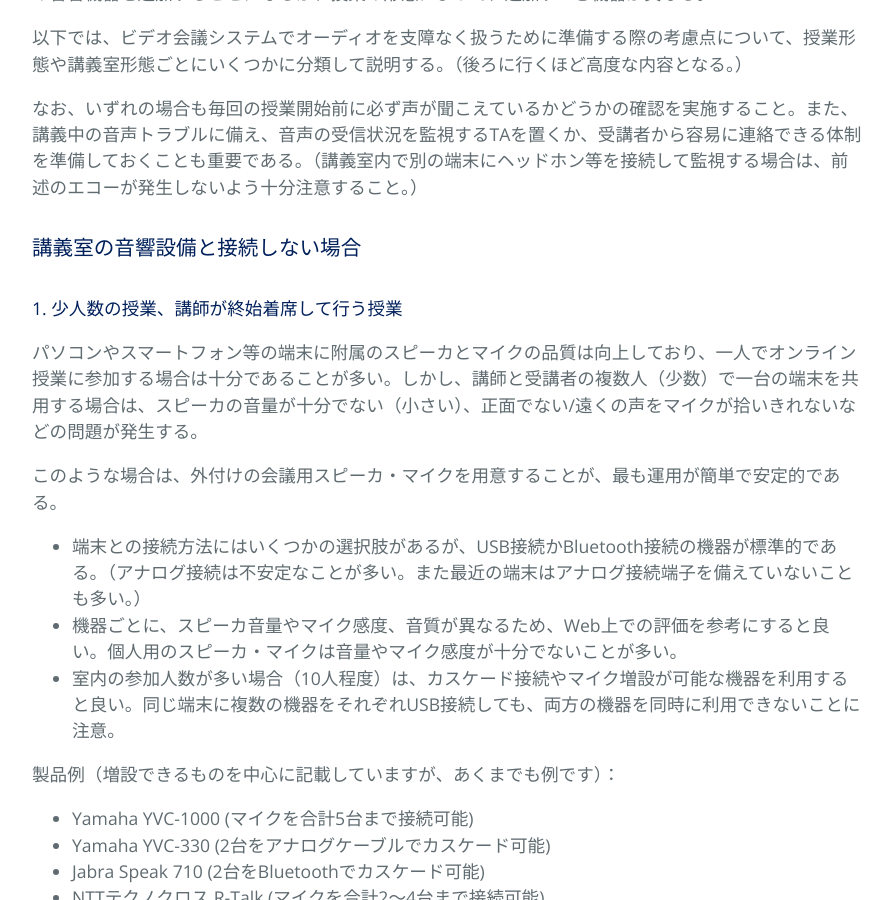
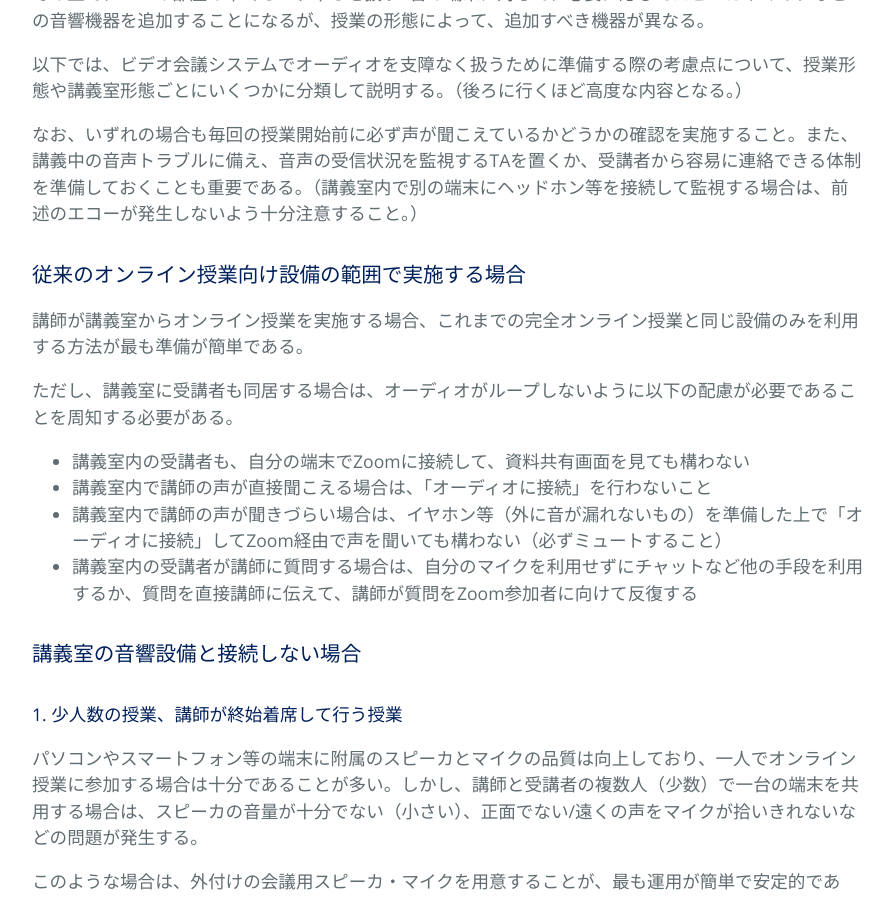
Before and after one commit to kyoto-u/online-edu, a Jekyll site: the page built from zoom-hybrid-use.md, in a window 1280 px wide and 900 px high, scrolled down 1222 px. Shown: the whole window, without its empty margins (192-1085 px from the left). Built offline with Jekyll 4.4.1, drawn with Linux system fonts in a browser that asks for light colours; some of the changed text lies outside the part shown.

Commit message:
Update zoom-hybrid-use.md

```diff
--- a/zoom-hybrid-use.md
+++ b/zoom-hybrid-use.md
@@ -9,6 +9,7 @@ title: 対面とオンラインの同時併用授業の実施方法と必要設
 ## 目次
 
 - [オーディオに関する対応](#オーディオに関する対応)
+  - [従来のオンライン授業向け設備の範囲で実施する場合](#従来のオンライン授業向け設備の範囲で実施する場合)
   - [講義室の音響設備と接続しない場合](#講義室の音響設備と接続しない場合)
   - [講義室の音響設備と接続する場合](#講義室の音響設備と接続する場合)
   - [ビデオ会議システムを併用する場合](#ビデオ会議システムを併用する場合)
@@ -27,6 +28,17 @@ title: 対面とオンラインの同時併用授業の実施方法と必要設
 以下では、ビデオ会議システムでオーディオを支障なく扱うために準備する際の考慮点について、授業形態や講義室形態ごとにいくつかに分類して説明する。（後ろに行くほど高度な内容となる。）
 
 なお、いずれの場合も毎回の授業開始前に必ず声が聞こえているかどうかの確認を実施すること。また、講義中の音声トラブルに備え、音声の受信状況を監視するTAを置くか、受講者から容易に連絡できる体制を準備しておくことも重要である。（講義室内で別の端末にヘッドホン等を接続して監視する場合は、前述のエコーが発生しないよう十分注意すること。）
+
+### 従来のオンライン授業向け設備の範囲で実施する場合
+
+講師が講義室からオンライン授業を実施する場合、これまでの完全オンライン授業と同じ設備のみを利用する方法が最も準備が簡単である。
+
+ただし、講義室に受講者も同居する場合は、オーディオがループしないように以下の配慮が必要であることを周知する必要がある。
+
+- 講義室内の受講者も、自分の端末でZoomに接続して、資料共有画面を見ても構わない
+- 講義室内で講師の声が直接聞こえる場合は、「オーディオに接続」を行わないこと
+- 講義室内で講師の声が聞きづらい場合は、イヤホン等（外に音が漏れないもの）を準備した上で「オーディオに接続」してZoom経由で声を聞いても構わない（必ずミュートすること）
+- 講義室内の受講者が講師に質問する場合は、自分のマイクを利用せずにチャットなど他の手段を利用するか、質問を直接講師に伝えて、講師が質問をZoom参加者に向けて反復する
 
 ### 講義室の音響設備と接続しない場合
 
```
